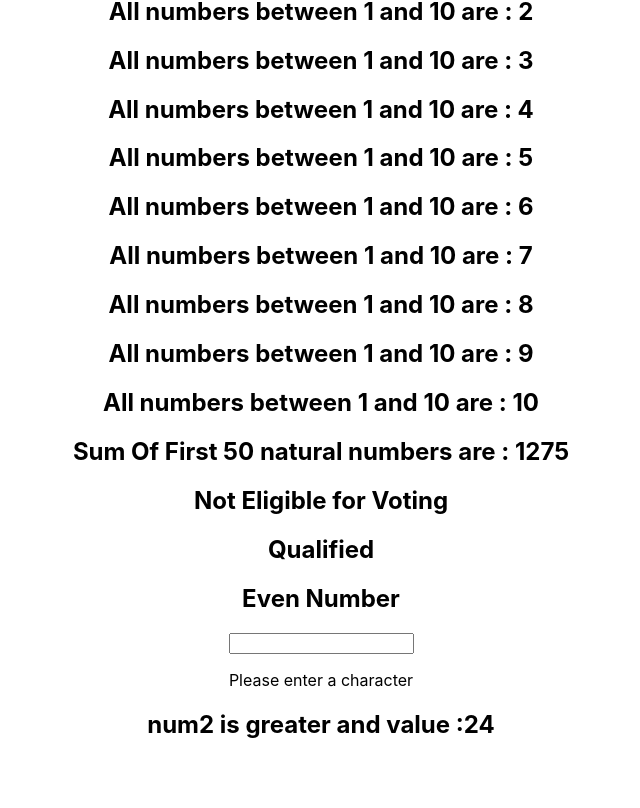
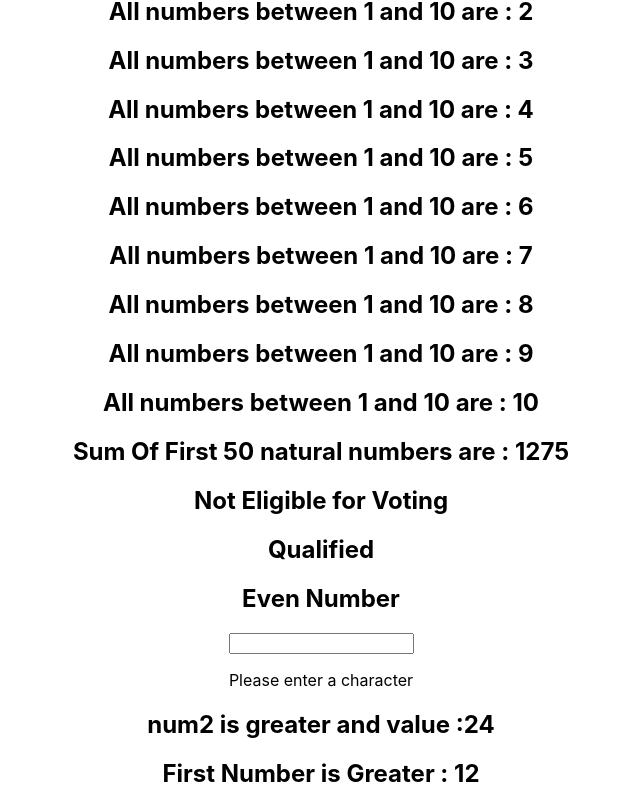
Before and after one commit to vramana814/React-JS-Practice-1, a React (Create React App) app: page / in a window 1280 px wide. Shown: the part 659-1467 px from the top of the page, without its empty margins (319-959 px from the left). Before the commit the page ends 1418 px from the top, so only its background shows below. Built offline with nearby package versions, Linux system fonts and the light colour scheme.

Commit message:
Added Components

```diff
--- a/src/App.js
+++ b/src/App.js
@@ -21,6 +21,7 @@ import Ageandpercentage from './Components/Ageandpercentage';
 import Evenorodd from './Components/Evenorodd';
 import Vowel from './Components/Vowel';
 import BiggestNumber from './Components/BiggestNumber';
+import TwoNumbers from './Components/TwoNumbers';
 
 
 class App extends Component {
@@ -45,6 +46,7 @@ class App extends Component {
         <Evenorodd></Evenorodd>
         <Vowel></Vowel>
         <BiggestNumber></BiggestNumber>
+        <TwoNumbers></TwoNumbers>
       </div>
     );
   }
--- /dev/null
+++ b/src/Components/TwoNumbers.jsx
@@ -0,0 +1,30 @@
+// Program to accept two numbers and check 1st number is greater, 2nd number is greater or both are equal.
+
+import React, { Component } from 'react'
+
+export default class TwoNumbers extends Component {
+
+  state = {
+    fnumber : 12,
+    snumber : 5
+  }
+  greaterNumber(fn,sn){
+    if (fn>sn){
+      return <h2>First Number is Greater : {fn}</h2>
+    }
+    else if (sn>fn){
+      return <h2>Second Number is Greater : {sn}</h2>
+    }
+    else if (fn === sn){
+      return <h2>Both the Numbers are equal</h2>
+    }
+  }
+  render() {
+    var val1 = this.greaterNumber(this.state.fnumber, this.state.snumber);
+    return (
+      <div className = "Greater Number">
+        {val1}
+      </div>
+    )
+  }
+}
```
